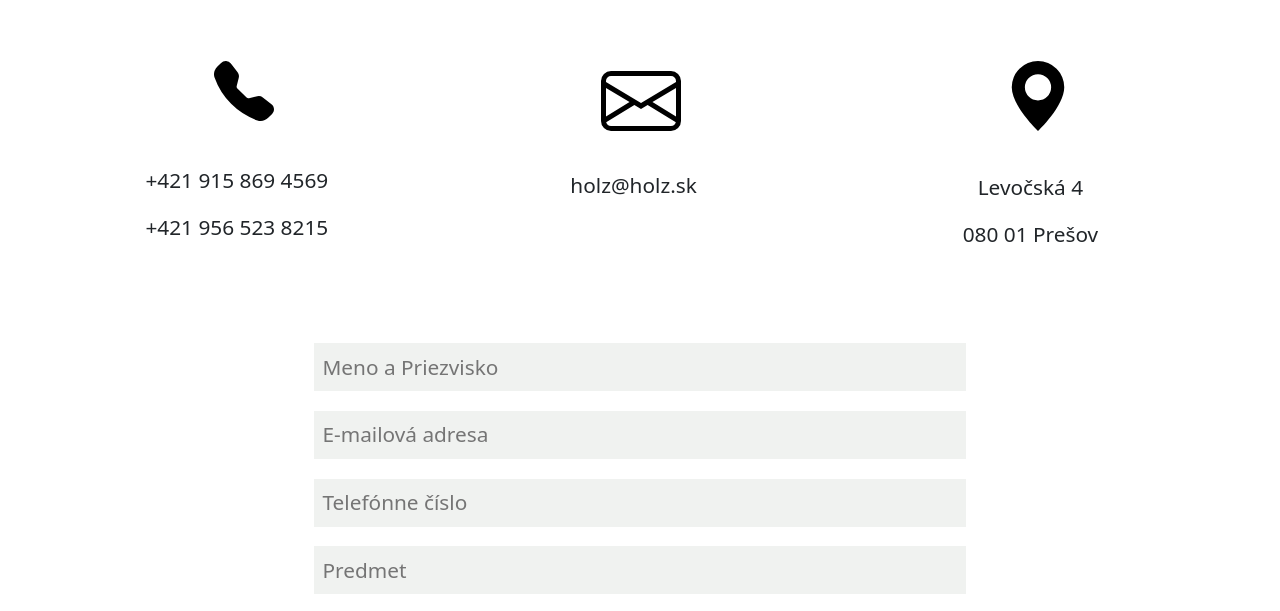
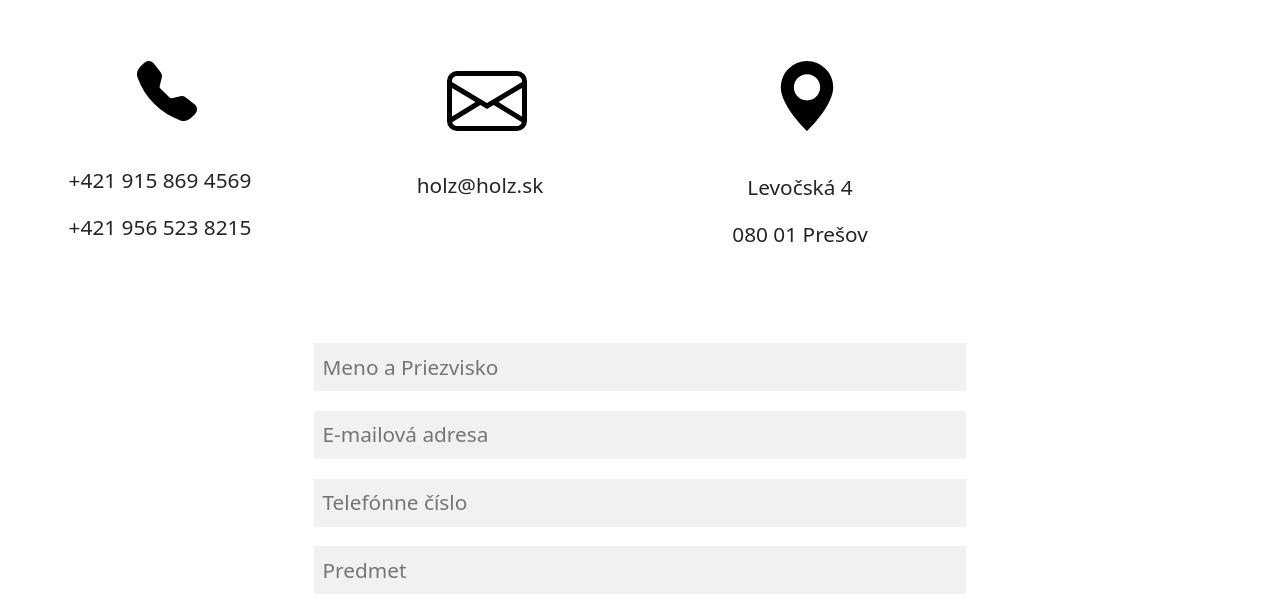
Before and after one commit to Lorcan33/zadanie2, a plain HTML site: page kontakt.html in a window 1280 px wide. Shown: the part 185-796 px from the top of the page. Drawn offline with nearby package versions, Linux system fonts and the light colour scheme.

Commit message:
Update zadanie2.css

```diff
--- a/zadanie2.css
+++ b/zadanie2.css
@@ -216,7 +216,7 @@ i.ikona {
 /*Posun bunky*/
 div.bunka_kontakty {
   margin-bottom: 6%;
-  margin-left: 6%;
+  flex-shrink: unset;
 }
 /*podnadpis kontakty*/
 h2.kontakty_podnadpis {
```
